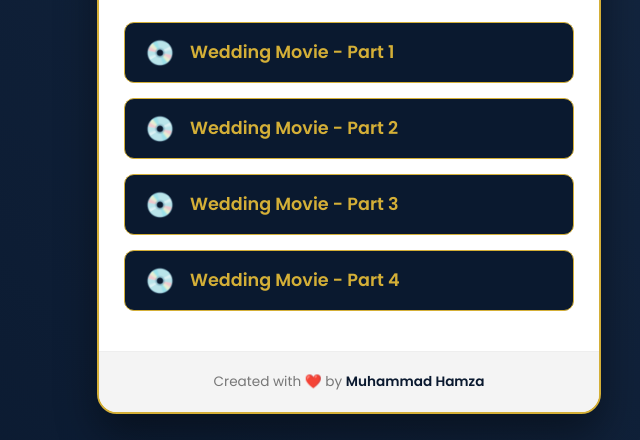
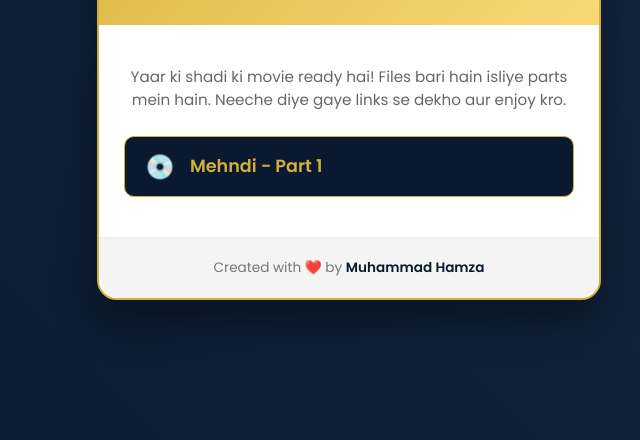
Before and after one commit to hamza-1897/Waseem-Wedding-movie, a plain HTML site: page index.html in a window 1280 px wide. Shown: the part 400-840 px from the top of the page, without its empty margins (291-931 px from the left). Drawn offline with Linux system fonts and the light colour scheme.

Commit message:
Revise wedding movie links
Updated wedding movie links and modified content.

```diff
--- a/index.html
+++ b/index.html
@@ -157,36 +157,14 @@
         <div class="content-body">
             <p class="intro-text">Yaar ki shadi ki movie ready hai! Files bari hain isliye parts mein hain. Neeche diye gaye links se dekho aur enjoy kro.</p>
 
-            <a href="YOUR_GOOGLE_DRIVE_LINK_1_HERE" class="link-btn" target="_blank">
+            <a href="https://drive.google.com/drive/folders/1NQfBPGA26CfOuCsWmoTFPkKsmkoq0zck" class="link-btn" target="_blank">
                 <span class="btn-icon">💿</span>
                 <div class="btn-details">
-                    <span class="part-name">Wedding Movie - Part 1</span>
+                    <span class="part-name">Mehndi - Part 1</span>
                 </div>
             </a>
 
-            <a href="YOUR_GOOGLE_DRIVE_LINK_2_HERE" class="link-btn" target="_blank">
-                <span class="btn-icon">💿</span>
-                <div class="btn-details">
-                    <span class="part-name">Wedding Movie - Part 2</span>
 
-                </div>
-            </a>
-
-             <a href="YOUR_GOOGLE_DRIVE_LINK_3_HERE" class="link-btn" target="_blank">
-                <span class="btn-icon">💿</span>
-                <div class="btn-details">
-                    <span class="part-name">Wedding Movie - Part 3</span>
-
-                </div>
-            </a>
-
-             <a href="YOUR_GOOGLE_DRIVE_LINK_4_HERE" class="link-btn" target="_blank">
-                <span class="btn-icon">💿</span>
-                <div class="btn-details">
-                    <span class="part-name">Wedding Movie - Part 4</span>
-
-                </div>
-            </a>
 
         </div>
 
```
